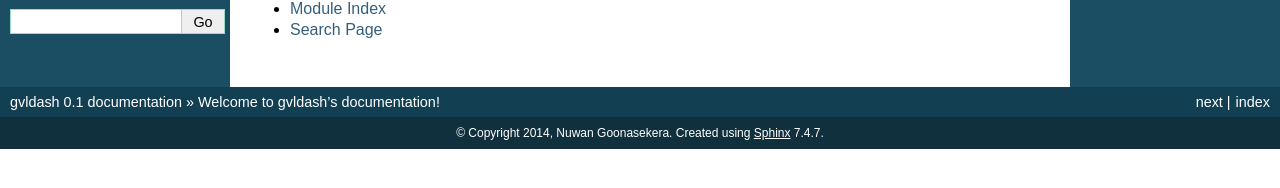
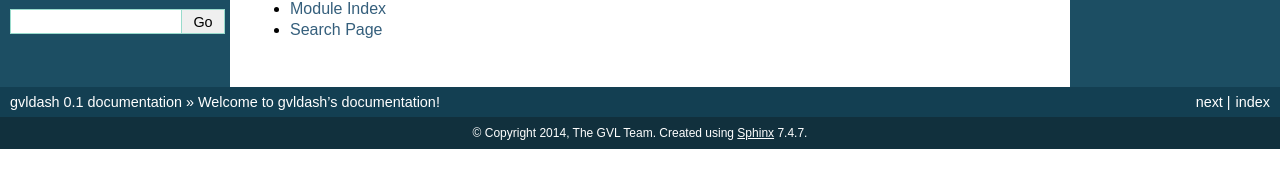
Before and after one commit to MRC-CLIMB/gvldash, a Sphinx documentation site: the page built from docs/index.rst, in a window 1280 px wide. Shown: the part 270-458 px from the top of the page. Built offline with Sphinx 7.4.7, drawn with Linux system fonts in a browser that asks for light colours; pages that are not in the unit, such as notebooks, are missing from menus.

Commit message:
Changed copyright info

```diff
--- a/docs/conf.py
+++ b/docs/conf.py
@@ -41,7 +41,7 @@ master_doc = 'index'
 
 # General information about the project.
 project = u'gvldash'
-copyright = u'2014, Nuwan Goonasekera'
+copyright = u'2014, The GVL Team'
 
 # The version info for the project you're documenting, acts as replacement for
 # |version| and |release|, also used in various other places throughout the
@@ -184,7 +184,7 @@ latex_elements = {
 # (source start file, target name, title, author, documentclass [howto/manual]).
 latex_documents = [
   ('index', 'gvldash.tex', u'gvldash Documentation',
-   u'Nuwan Goonasekera', 'manual'),
+   u'The GVL Team', 'manual'),
 ]
 
 # The name of an image file (relative to this directory) to place at the top of
@@ -214,7 +214,7 @@ latex_documents = [
 # (source start file, name, description, authors, manual section).
 man_pages = [
     ('index', 'gvldash', u'gvldash Documentation',
-     [u'Nuwan Goonasekera'], 1)
+     [u'The GVL Team'], 1)
 ]
 
 # If true, show URL addresses after external links.
@@ -228,7 +228,7 @@ man_pages = [
 #  dir menu entry, description, category)
 texinfo_documents = [
   ('index', 'gvldash', u'gvldash Documentation',
-   u'Nuwan Goonasekera', 'gvldash',
+   u'The GVL Team', 'gvldash',
    'Dashboard for GVL services','Miscellaneous'),
 ]
 
```
Also changed, not shown: LICENSE.rst.
